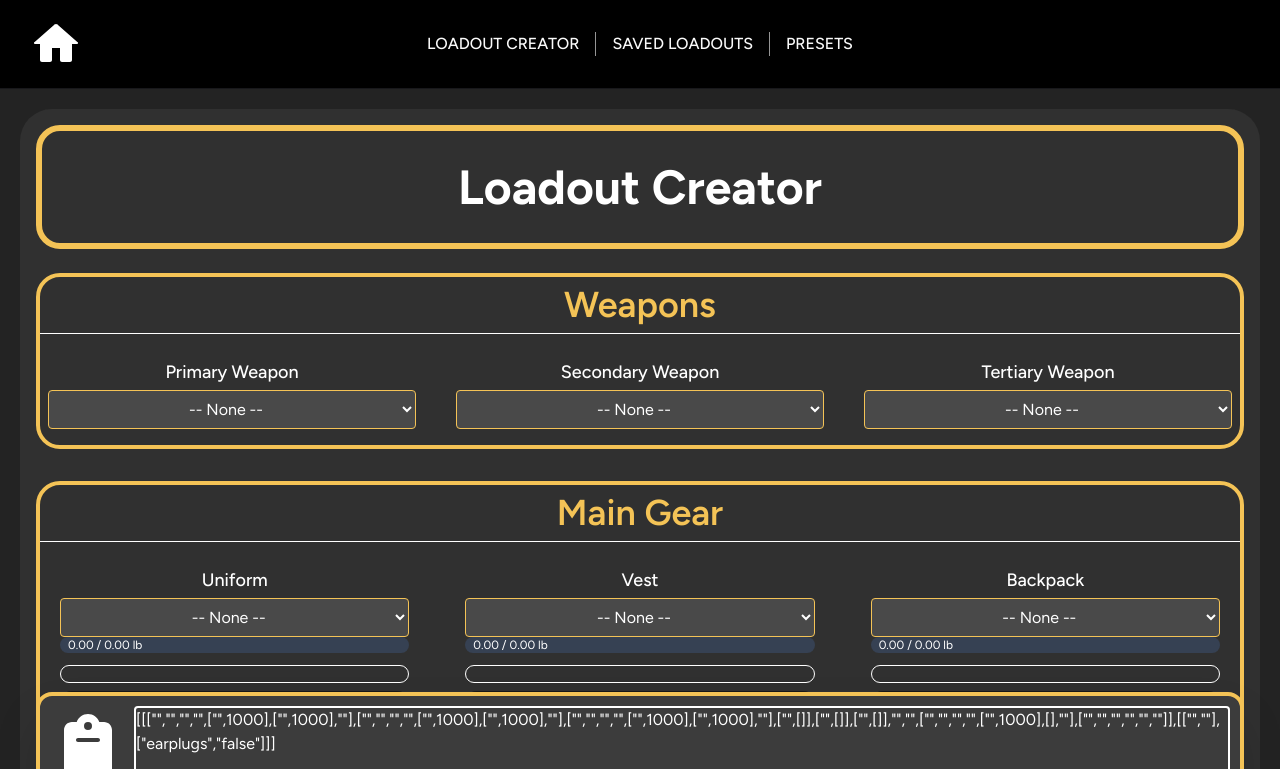
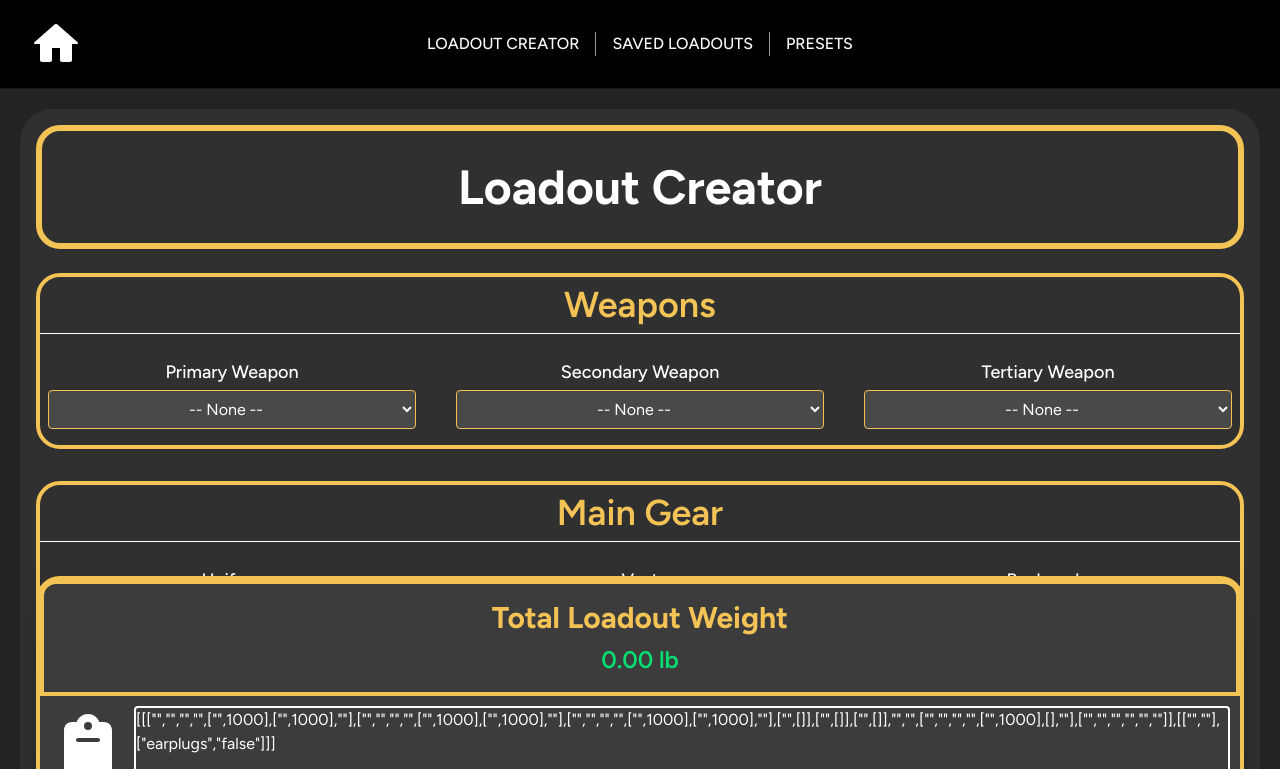
Before and after one commit to B-Fanjoy/7CMBG-LoadoutCreator, a Vue app: page /creator in a window 1280 px wide. Shown: the top 769 px of the page. Built offline with nearby package versions, Linux system fonts and the light colour scheme; a web font is replaced by a local one.

Commit message:
added total weight tracker

```diff
--- a/src/views/CreatorView.vue
+++ b/src/views/CreatorView.vue
@@ -156,7 +156,13 @@
     </div>
 
     <!-- Import String Nav Bar -->
-    <nav class="sticky bottom-0 bg-[#3c3c3c] border-4 border-[#F4C356] shadow-2xl rounded-2xl">
+    <nav class="sticky bottom-0 bg-[#3c3c3c] border-4 border-[#F4C356] shadow-2xl rounded-3xl">
+      <div class="p-4 border-4 border-[#F4C356] rounded-t-2xl text-center">
+        <h2 class="text-3xl font-bold text-[#F4C356]">Total Loadout Weight</h2>
+        <p class="text-2xl font-semibold mt-2" :class="getTotalWeightColor()">
+          {{ getTotalWeight() }} lb
+        </p>
+      </div>
       <div class="flex items-center h-25">
         <svg
           @click="copyToClipboard"
@@ -359,6 +365,70 @@ export default {
         primaryMagazines: [],
         secondaryMagazines: []
       };
+    },
+    getWeaponsWeight() {
+      let total = 0;
+
+      Object.entries(this.selectedWeapons).forEach(([weaponSection, weaponId]) => {
+        let weapon = this.weapons.flatMap(section => section.weapons).find(w => w.id === weaponId);
+        if (weapon) total += weapon.weight || 0;
+
+        let attachments = this.selectedAttachments[weaponSection];
+        if (attachments) {
+          Object.values(attachments).forEach(attachmentId => {
+            let attachment = this.items.flatMap(section => section.groupings)
+              .flatMap(group => group.options)
+              .find(option => option.id === attachmentId);
+            if (attachment) total += attachment.weight || 0;
+          });
+        }
+      });
+
+      return total;
+    },
+    getGearWeight() {
+      let total = 0;
+
+      Object.entries(this.selectedGear).forEach(([, gearId]) => {
+        let gearItem = this.gear.flatMap(section => section.options).find(g => g.id === gearId);
+        if (gearItem) total += gearItem.weight || 0;
+      });
+
+      return total;
+    },
+    getItemsWeight() {
+      let total = 0;
+
+      Object.values(this.selectedItems).forEach(items => {
+        items.forEach(item => {
+          let itemData = this.items.flatMap(section => section.groupings)
+            .flatMap(group => group.options)
+            .find(option => option.id === item.id);
+
+          if (itemData) total += (itemData.weight || 0) * item.quantity;
+        });
+      });
+
+      return total;
+    },
+    getTotalWeight() {
+      return (
+        this.getWeaponsWeight() +
+        this.getGearWeight() +
+        this.getItemsWeight()
+      ).toFixed(2);
+    },
+    getTotalWeightColor() {
+      let totalWeight = this.getTotalWeight();
+      if (totalWeight <= 60) {
+        return "text-green-400"
+      }
+      else if (totalWeight > 60 && totalWeight < 80) {
+        return "text-yellow-400"
+      }
+      else {
+        return "text-red-500"
+      }
     }
   },
   computed: {
```
